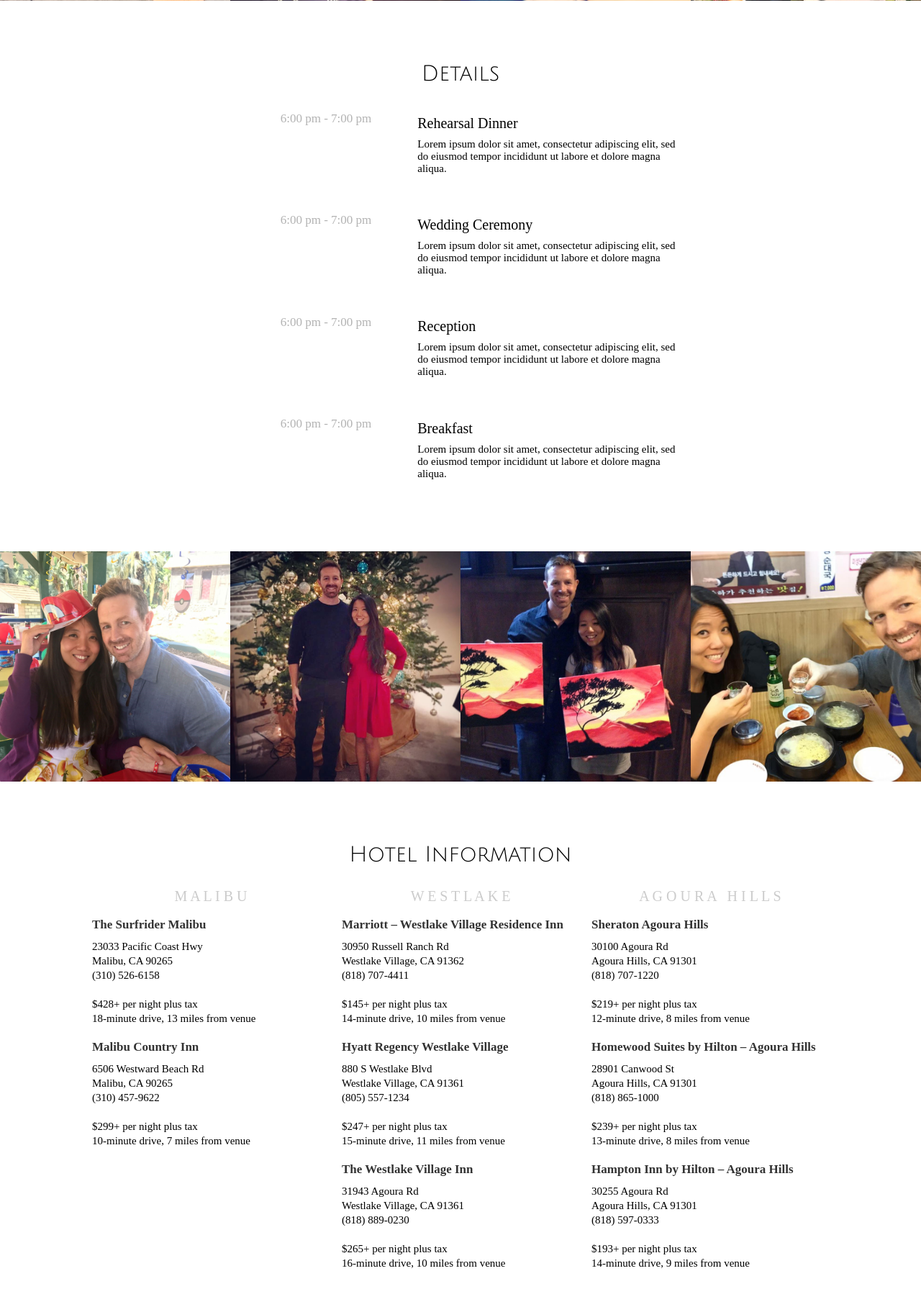
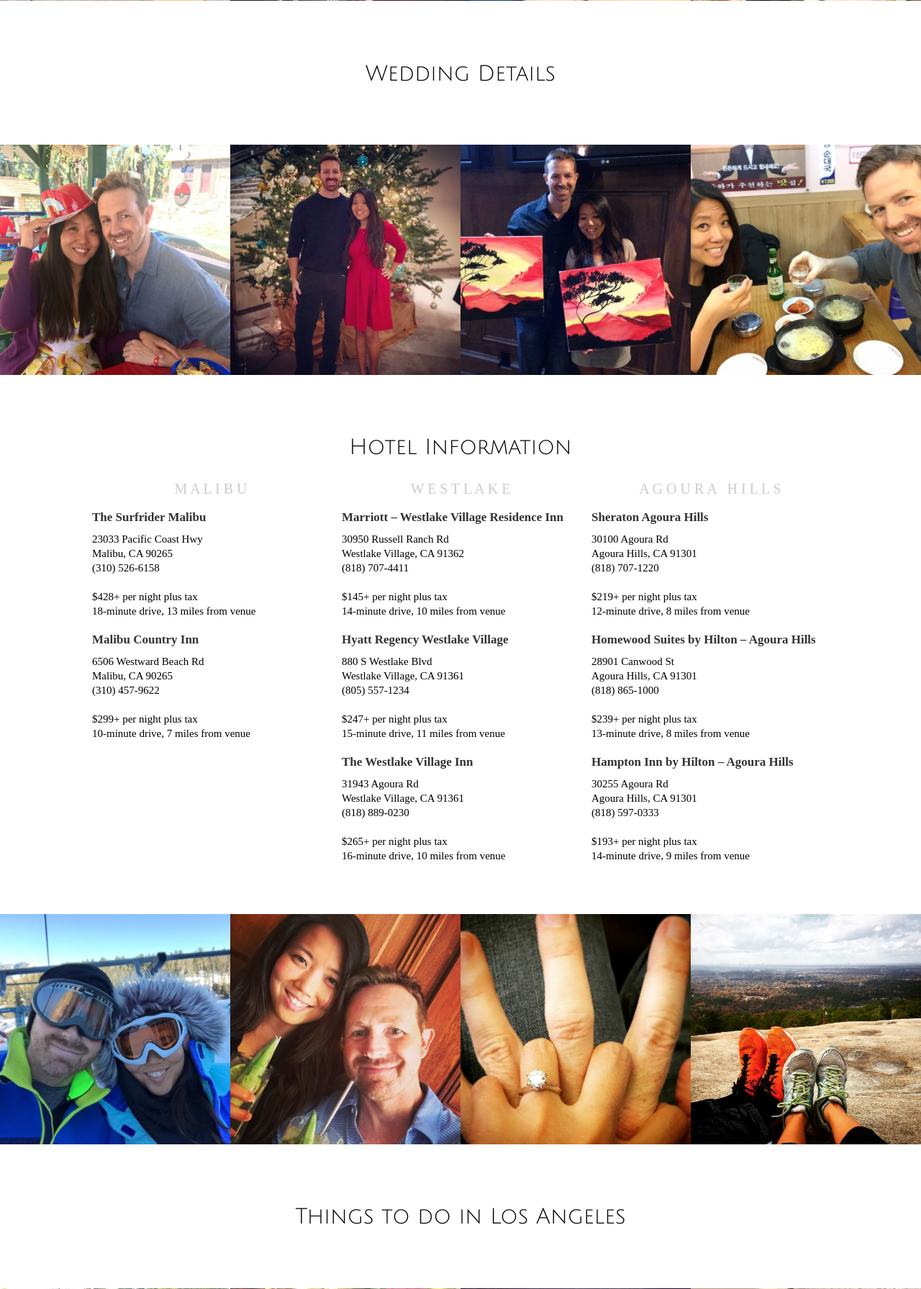
Before and after one commit to rimjieun/wedding-site, a PHP site: page / in a window 1280 px wide. Shown: the part 1686-3477 px from the top of the page at 72% size. Run offline with PHP 8.4, Linux system fonts and the light colour scheme; some libraries are stand-ins or nearby versions; some web fonts are replaced.

Commit message:
saving changes

```diff
--- a/assets/css/mq.css
+++ b/assets/css/mq.css
@@ -23,8 +23,8 @@
   }
 
   header {
-    display: none;
-    visibility: hidden;
+    /*display: none;*/
+    /*visibility: hidden;*/
   }
 
   #navbar {
--- a/index.html
+++ b/index.html
@@ -26,12 +26,14 @@
       </h1>
       <nav id="navbar" class="flex-row content-spread">
         <a href="#story">Story</a>
-        <a href="#events">Events</a>
+        <a href="#events">Details</a>
         <a href="#hotel-info">Hotels</a>
+        <a href="#activities">Activities</a>
         <a href="#registry">Registry</a>
-        <a href="#activities">Activities</a>
       </nav>
-      <i class="fa fa-bars" aria-hidden="true"></i>
+      <div id="side-nav-btn">
+        <i class="fa fa-bars" aria-hidden="true"></i>
+      </div>
     </div>
     <div class="bottom-header flex-row content-spread">
       <div class="countdown flex-row content-spread">
@@ -91,10 +93,10 @@
       <img src="./assets/img/photos/facebook/pass/cropped/004.jpg" alt="Naeun & Jeremy">
     </div>
   </section>
-    <section id="events" class="bottom-border">
+  <section id="events" class="bottom-border">
     <div class="section-container content-center">
-      <h3>Details</h3>
-      <ul>
+      <h3>Wedding Details</h3>
+      <!-- <ul>
         <li class="flex-row">
           <div class="time">6:00 pm - 7:00 pm</div>
           <div class="event">
@@ -131,7 +133,7 @@
             </p>
           </div>
         </li>
-      </ul>
+      </ul> -->
     </div>
   </section>
   <section class="collage">
@@ -248,25 +250,6 @@ AGOCAHX/accommodations/index.html" target="_blank">Hampton Inn by Hilton – Ago
   </section>
   <section class="collage">
     <div>
-      <img src="./assets/img/photos/facebook/pass/cropped/005.jpg" alt="Naeun & Jeremy">
-    </div>
-    <div>
-      <img src="./assets/img/photos/facebook/pass/cropped/006.jpg" alt="Naeun & Jeremy">
-    </div>
-    <div>
-      <img src="./assets/img/photos/facebook/pass/cropped/007.jpg" alt="Naeun & Jeremy">
-    </div>
-    <div>
-      <img src="./assets/img/photos/facebook/pass/cropped/008.jpg" alt="Naeun & Jeremy">
-    </div>
-  </section>
-  <section id="registry" class="bottom-border">
-    <div class="section-container">
-      <h3>Registry</h3>
-    </div>
-  </section>
-  <section class="collage">
-    <div>
       <img src="./assets/img/photos/facebook/pass/cropped/013.jpg" alt="Naeun & Jeremy">
     </div>
     <div>
@@ -284,6 +267,25 @@ AGOCAHX/accommodations/index.html" target="_blank">Hampton Inn by Hilton – Ago
       <h3>Things to do in Los Angeles</h3>
     </div>
   </section>
+  <section class="collage">
+    <div>
+      <img src="./assets/img/photos/facebook/pass/cropped/005.jpg" alt="Naeun & Jeremy">
+    </div>
+    <div>
+      <img src="./assets/img/photos/facebook/pass/cropped/006.jpg" alt="Naeun & Jeremy">
+    </div>
+    <div>
+      <img src="./assets/img/photos/facebook/pass/cropped/007.jpg" alt="Naeun & Jeremy">
+    </div>
+    <div>
+      <img src="./assets/img/photos/facebook/pass/cropped/037.jpg" alt="Naeun & Jeremy">
+    </div>
+  </section>
+  <section id="registry" class="bottom-border">
+    <div class="section-container">
+      <h3>Registry</h3>
+    </div>
+  </section>
   <!-- jQuery -->
   <script type="text/javascript" src="https://cdnjs.cloudflare.com/ajax/libs/jquery/3.2.1/jquery.min.js"></script>
   <script src="https://maxcdn.bootstrapcdn.com/bootstrap/4.0.0-beta.3/js/bootstrap.min.js" integrity="sha384-a5N7Y/aK3qNeh15eJKGWxsqtnX/wWdSZSKp+81YjTmS15nvnvxKHuzaWwXHDli+4" crossorigin="anonymous"></script>
```
Also changed, not shown: assets/img/photos/facebook/003.jpg (deleted), assets/img/photos/facebook/014.jpg (deleted), assets/img/photos/facebook/019.jpg (deleted), assets/img/photos/facebook/034.jpg (deleted), assets/img/photos/facebook/pass/037.jpg (added), assets/img/photos/facebook/pass/cropped/006.jpg, assets/img/photos/facebook/pass/cropped/007.jpg, assets/img/photos/facebook/pass/cropped/008.jpg (deleted), assets/img/photos/facebook/pass/cropped/037.jpg (added).
